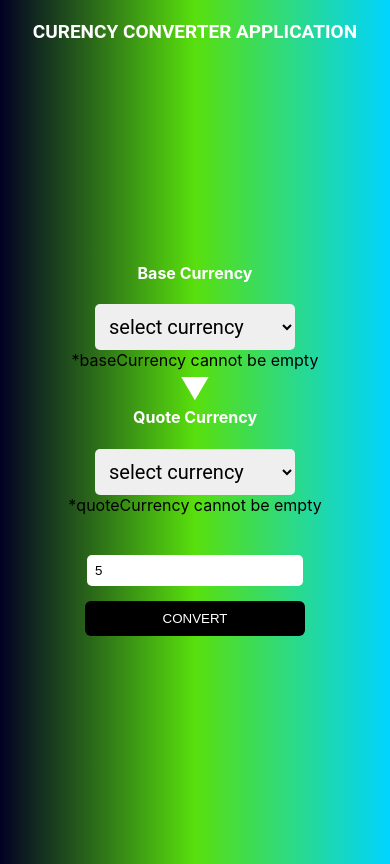
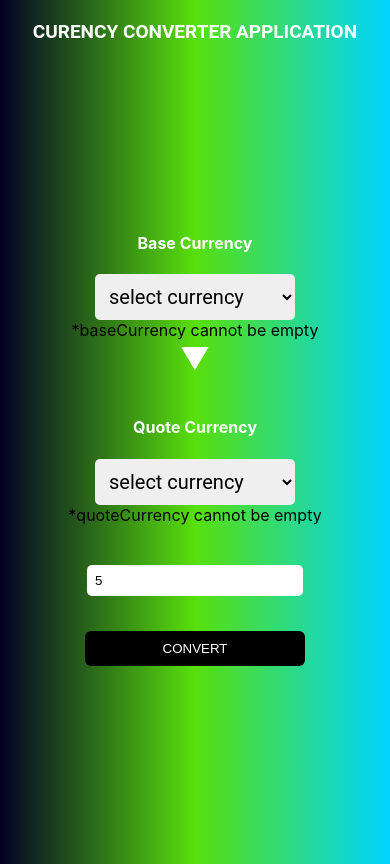
Before and after one commit to taosand001/currency-converter, a React (Create React App) app in the folder client/: page / in a window 390 px wide. Both pictures are taken after typing "5" into the empty fields and a click on the button "CONVERT". Built offline with nearby package versions, Linux system fonts and the light colour scheme.

Commit message:
currency-converter

```diff
--- a/client/src/App.css
+++ b/client/src/App.css
@@ -14,7 +14,7 @@ body, #root, html {
   align-items: center;
   background: linear-gradient(90deg, #020024, #58df0d, #00d4ff);
   color: white;
-  white-space: nowrap;
+  /* white-space: nowrap; */
 }
 
 .main-page h5{
@@ -30,7 +30,6 @@ body, #root, html {
   align-items: center;
   flex-direction: row;
   height: 100%;
-  white-space: nowrap;
 }
 
 .currency-widget .rate-section {
@@ -214,7 +213,13 @@ span.result {
       margin-top: -10px;
       background: linear-gradient(90deg, #020024, #58df0d, #00d4ff);
     }
+    .currency-widget .result-section {
+        height: 20px;
+    }
 
+    .base-currency {
+      margin: 0;
+    }
 
      .currency-rate, .expected-amount {
       padding: 0 10px;
--- a/client/src/components/Rate Section/BaseCurrencyWidget.jsx
+++ b/client/src/components/Rate Section/BaseCurrencyWidget.jsx
@@ -21,7 +21,9 @@ function BaseCurrencyWidget({
           );
         })}
       </select>
-      {error && <span style={{ color: "black" }}>*{error.baseCurrency}</span>}
+      {error.baseCurrency && (
+        <span style={{ color: "black" }}>{`*${error.baseCurrency}`}</span>
+      )}
     </div>
   );
 }
--- a/client/src/components/Rate Section/BaseInputWidget.jsx
+++ b/client/src/components/Rate Section/BaseInputWidget.jsx
@@ -18,9 +18,10 @@ function BaseInputWidget({
         <br />
         {error.baseAmount && (
           <span style={{ color: "black", width: "100px" }}>
-            *{error.baseAmount}
+            {`*${error.baseAmount}`}
           </span>
         )}
+        <br />
 
         <button type="submit">convert</button>
       </form>
--- a/client/src/components/Rate Section/QuoteCurrencyWidget.jsx
+++ b/client/src/components/Rate Section/QuoteCurrencyWidget.jsx
@@ -21,7 +21,9 @@ function QuoteCurrencyWidget({
           );
         })}
       </select>
-      {error && <span style={{ color: "black" }}>*{error.quoteCurrency}</span>}
+      {error.quoteCurrency && (
+        <span style={{ color: "black" }}>{`*${error.quoteCurrency}`}</span>
+      )}
     </div>
   );
 }
```
